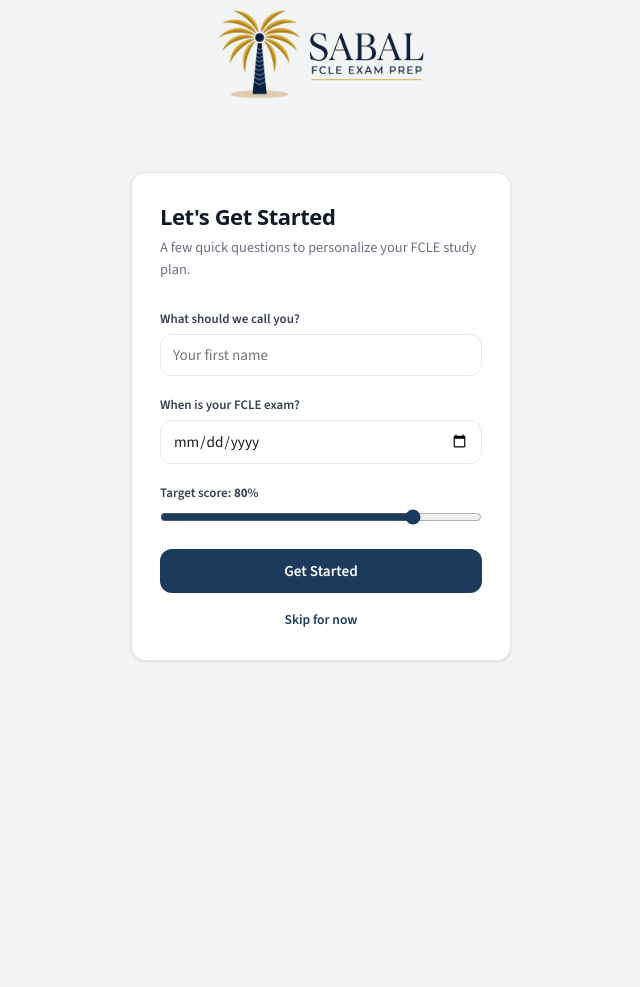
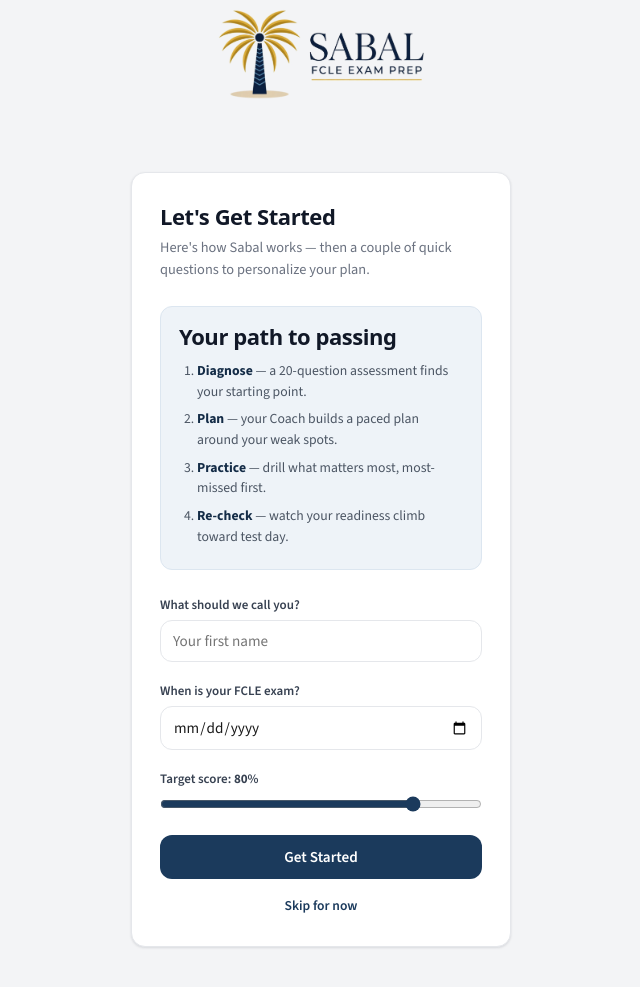
Before and after one commit to MuataSr/sabal, a Flask app: page /onboarding in a window 1280 px wide. Shown: the top 987 px of the page, without its empty margins (319-959 px from the left). Before the commit the page ends 662 px from the top, so only its background shows below. Run offline with Flask 3, Linux system fonts and the light colour scheme; the visitor is signed in with stand-in values (Sample User, id 1); data comes from the database, SQL or seed files in the repository.

Commit message:
Phase 3: re-enable onboarding with the path-to-passing steps

```diff
--- a/app.py
+++ b/app.py
@@ -1091,10 +1091,8 @@ def signup():
             if not user:
                 flash("Account could not be created. Please try again.", "error")
                 return render_template("signup.html")
-            # Account is provisioned & ready the moment registration completes —
-            # the dashboard link IS the entry. Personalization (exam date, target)
-            # stays optional in /settings; nothing blocks the dashboard.
-            db.update_user(user["id"], onboarding_done=1)
+            # New users land in onboarding first (onboarding_done defaults to 0):
+            # set exam date + target score, see the path, then start the loop.
             session["user_id"] = user["id"]
             session.permanent = True
             # ORDER-faithful: registration completes → user is issued their
@@ -1411,6 +1409,14 @@ def onboarding():
     return render_template("onboarding.html", user=user)
 
 
+@app.route("/onboarding/skip")
+@login_required
+def onboarding_skip():
+    """Skip personalization for now — mark onboarding done and continue."""
+    db.update_user(session["user_id"], onboarding_done=1)
+    return redirect("/")
+
+
 # ---------------------------------------------------------------------------
 
 # ---------------------------------------------------------------------------
--- a/templates/onboarding.html
+++ b/templates/onboarding.html
@@ -3,10 +3,30 @@
 {% block title %}Welcome — Sabal FCLE Exam Prep{% endblock %}
 {% block bottom_nav %}{% endblock %}
 
+{% block head %}
+<style>
+  .onboard-path { text-align: left; margin: 18px 0 22px; padding: 16px 18px; background: var(--a-navy-50); border: 1px solid var(--a-navy-100); border-radius: var(--a-radius); }
+  .onboard-path h2 { font-size: 0.95rem; font-weight: 700; color: var(--a-navy-700); margin-bottom: 10px; }
+  .onboard-path ol { margin: 0; padding-left: 18px; }
+  .onboard-path li { font-size: 0.86rem; color: var(--a-gray-600); line-height: 1.5; margin-bottom: 7px; }
+  .onboard-path li strong { color: var(--a-navy-700); }
+</style>
+{% endblock %}
+
 {% block content %}
 <div class="auth-card">
   <h1>Let's Get Started</h1>
-  <p class="subtitle">A few quick questions to personalize your FCLE study plan.</p>
+  <p class="subtitle">Here's how Sabal works — then a couple of quick questions to personalize your plan.</p>
+
+  <div class="onboard-path">
+    <h2>Your path to passing</h2>
+    <ol>
+      <li><strong>Diagnose</strong> — a 20-question assessment finds your starting point.</li>
+      <li><strong>Plan</strong> — your Coach builds a paced plan around your weak spots.</li>
+      <li><strong>Practice</strong> — drill what matters most, most-missed first.</li>
+      <li><strong>Re-check</strong> — watch your readiness climb toward test day.</li>
+    </ol>
+  </div>
 
   <form method="POST" action="/onboarding">
     <div class="form-group">
@@ -30,6 +50,6 @@
     <button type="submit" class="submit-btn" style="margin-top: 8px;">Get Started</button>
   </form>
 
-  <p class="auth-link"><a href="/">Skip for now</a></p>
+  <p class="auth-link"><a href="/onboarding/skip">Skip for now</a></p>
 </div>
 {% endblock %}
```
